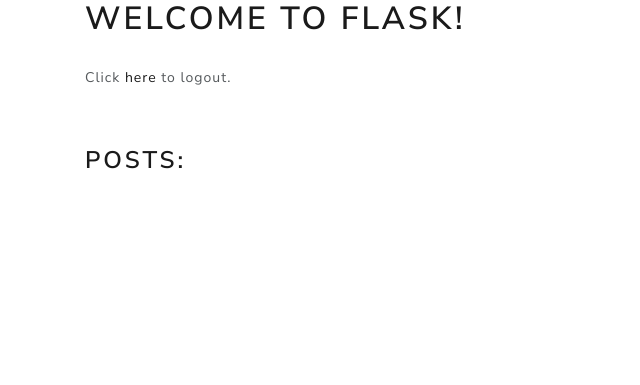
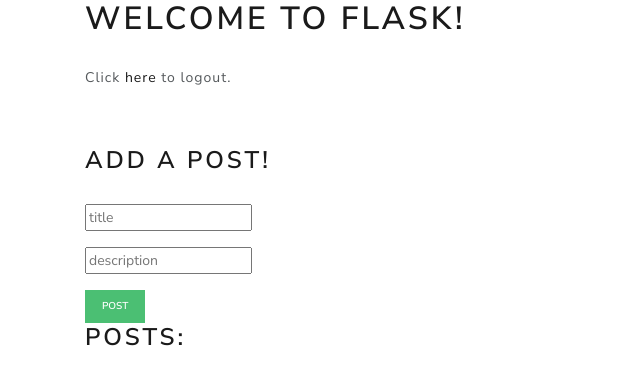
Before and after one commit to leslie-alldridge/fullstack-flask, a Flask app: template project/home/templates/index.html in a window 1280 px wide. Shown: the top 385 px of the page, without its empty margins (0-640 px from the left). Run offline with Flask 2, Linux system fonts and the light colour scheme; the template is opened without the code that fills it: values that come from a table or form of the project are taken from there, others are empty.

Commit message:
blog form

```diff
--- /dev/null
+++ b/project/home/forms.py
@@ -0,0 +1,7 @@
+from flask_wtf import FlaskForm
+from wtforms import TextField, PasswordField
+from wtforms.validators import DataRequired, Length
+
+class MessageForm(FlaskForm):
+    title = TextField('Title', validators=[DataRequired()])
+    description = TextField('Description', validators=[DataRequired(), Length(max=140)])
--- a/project/home/templates/index.html
+++ b/project/home/templates/index.html
@@ -1,16 +1,38 @@
-{% extends "base.html" %}
-{% block content %}
+{% extends "base.html" %} {% block content %}
 
 <h1>Welcome to Flask!</h1>
-<br>
+<br />
 <p>Click <a href="/logout">here</a> to logout.</p>
-<br><br>
+<br /><br />
+<!-- post form -->
+<h3>Add a Post!</h3>
+<br />
+<form class="form-message" role="form" method="post" action="/">
+  {{ form.csrf_token }}
+  <p>
+    {{ form.title(placeholder="title") }}
+    <span class="error">
+      {% if form.title.errors %} {% for error in form.title.errors %}
+      {{ error }}
+      {% endfor %} {% endif %}
+    </span>
+  </p>
+  <p>
+    {{ form.description(placeholder="description") }}
+    <span class="error">
+      {% if form.description.errors %} {% for error in form.description.errors
+      %}
+      {{ error }}
+      {% endfor %} {% endif %}
+    </span>
+  </p>
+  <button class="btn btn-sm btn-success" type="submit">Post</button>
+</form>
+
 <h3>Posts:</h3>
 {% for post in posts %}
-  <strong>Title:</strong> {{ post.title }} <br>
-  <strong>Post:</strong> {{ post.description }} <br>
-  <strong>Author:</strong> {{ post.author.name }} <br>
-<br>
-{% endfor %}
-
-{% endblock %}
+<strong>Title:</strong> {{ post.title }} <br />
+<strong>Post:</strong> {{ post.description }} <br />
+<strong>Author:</strong> {{ post.author.name }} <br />
+<br />
+{% endfor %} {% endblock %}
--- a/project/models.py
+++ b/project/models.py
@@ -14,9 +14,10 @@
     description = db.Column(db.String, nullable=False)
     author_id = db.Column(db.Integer, ForeignKey('users.id'))
 
-    def __init__(self, title, description):
+    def __init__(self, title, description, author_id):
         self.title = title
         self.description = description
+        self.author_id = author_id
 
     def __repr__(self):
         return '<title {}'.format(self.title)
```
Also changed, not shown: project/home/views.py (+23 -6 lines).
